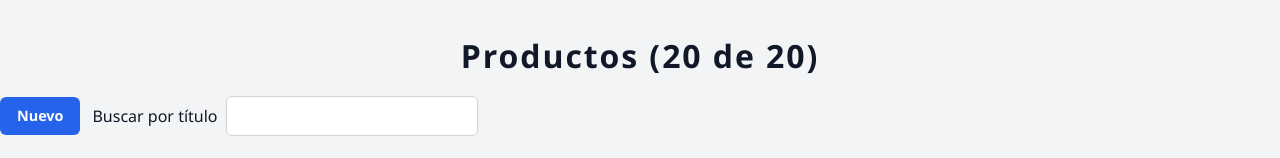
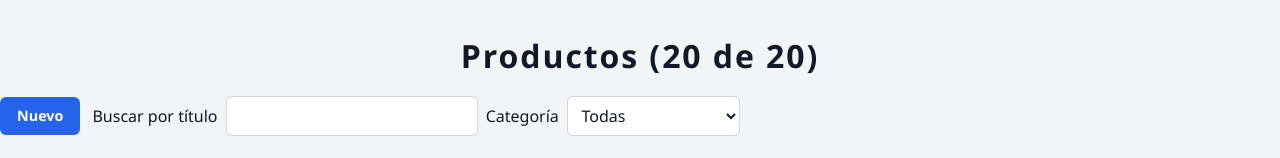
Before and after one commit to Sara-Argudo/DWC, an Angular app in the folder ejemplo_02/: page / in a window 1280 px wide. Shown: the top 158 px of the page. Built offline with nearby package versions, Linux system fonts and the light colour scheme.

Commit message:
09_filtro_categoria: aniade filtro por categoria combinado con el de titulo y limpia residuos

```diff
--- a/ejemplo_02/src/app/features/products/products.css
+++ b/ejemplo_02/src/app/features/products/products.css
@@ -248,14 +248,16 @@ search {
   margin-right: 0.5rem;
 }
 
-search > input {
+search > input,
+search > select {
   padding: 0.45rem 0.6rem;
   border: 1px solid var(--color-border);
   border-radius: 6px;
   background-color: var(--color-surface);
 }
 
-search > input:focus {
+search > input:focus,
+search > select:focus {
   outline: none;
   border-color: var(--color-primary);
   box-shadow: 0 0 0 3px rgb(37 99 235 / 0.15);
--- a/ejemplo_02/src/app/features/products/products.html
+++ b/ejemplo_02/src/app/features/products/products.html
@@ -6,6 +6,14 @@
     <search>
         <label for="search">Buscar por título</label>
         <input id="search" type="search" [value]="searchText()" (input)="setSearchText($event)" />
+
+        <label for="search-category">Categoría</label>
+        <select id="search-category" (change)="setSearchCategory($event)">
+            <option value="all" [selected]="searchCategory() === 'all'">Todas</option>
+            @for (option of categories; track option) {
+                <option [value]="option" [selected]="option === searchCategory()">{{ option }}</option>
+            }
+        </select>
     </search>
 </div>
 
--- a/ejemplo_02/src/app/features/products/products.ts
+++ b/ejemplo_02/src/app/features/products/products.ts
@@ -140,6 +140,7 @@ export class Products {
   totalProducts = computed(() => this.products().length);
 
   searchText = signal('');
+  searchCategory = signal<Category | 'all'>('all');
   setSearchText(event: Event) {
     const input = event.target as HTMLInputElement;
     this.searchText.set(input.value);
@@ -147,9 +148,19 @@ export class Products {
 
   filteredProducts = computed(() => {
     const text = this.searchText().trim().toLowerCase();
-    return this.products().filter(product => product.title.toLowerCase().includes(text));
+    const category = this.searchCategory();
+    return this.products().filter(
+      product =>
+        product.title.toLowerCase().includes(text) &&
+        (category === 'all' || product.category === category)
+    );
   });
+
 
   totalFilteredProducts = computed(() => this.filteredProducts().length);
 
+  setSearchCategory(event: Event) {
+    const select = event.target as HTMLSelectElement;
+    this.searchCategory.set(select.value as Category | 'all');
+  }
 }
```
